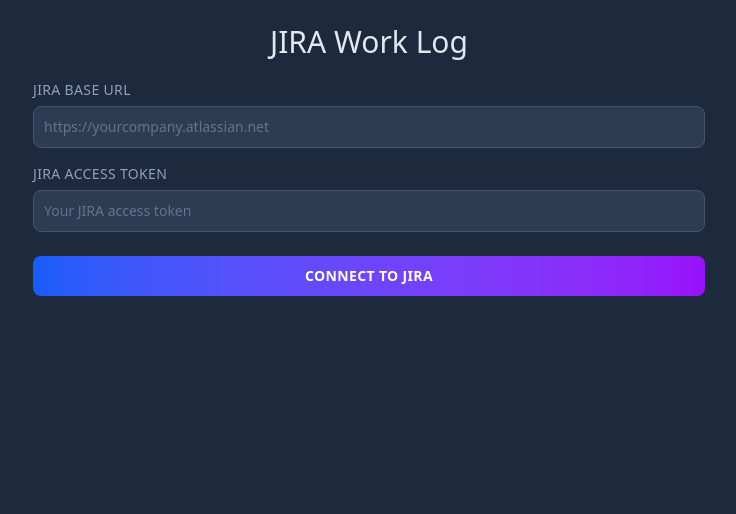
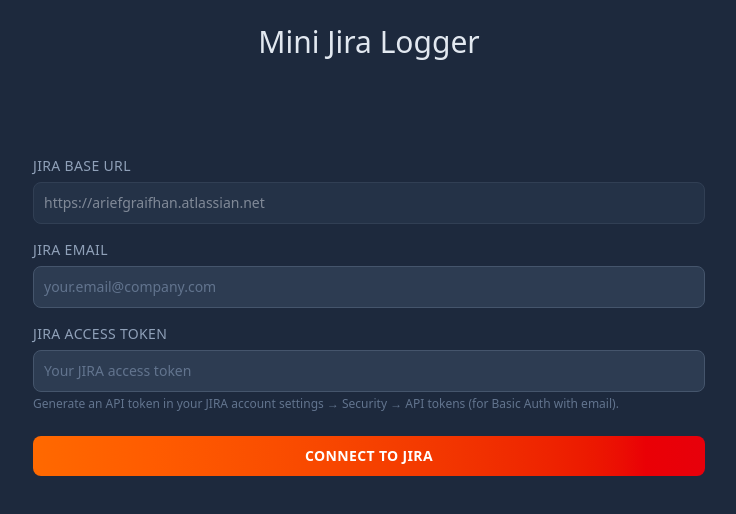
Before and after one commit to SwanVods/mini-jira-app, a SvelteKit app: page / in a window 1280 px wide. Shown: the top 514 px of the page, without its empty margins (271-1007 px from the left). Built offline with nearby package versions, Linux system fonts and the light colour scheme.

Commit message:
feat: Update JIRA client to include email for authentication and enhance error handling in login process

```diff
--- a/src-tauri/tauri.conf.json
+++ b/src-tauri/tauri.conf.json
@@ -13,8 +13,8 @@
     "windows": [
       {
         "title": "mini-jira-app",
-        "width": 390,
-        "height": 630,
+        "width": 400,
+        "height": 670,
         "resizable": false
       }
     ],
--- a/src/app.css
+++ b/src/app.css
@@ -1 +1,13 @@
 @import "tailwindcss";
+
+/* Hide scrollbars while maintaining scroll functionality */
+.scrollbar-hide {
+  /* Hide scrollbar for Chrome, Safari and Opera */
+  -webkit-overflow-scrolling: touch;
+  scrollbar-width: none; /* Firefox */
+  -ms-overflow-style: none; /* Internet Explorer 10+ */
+}
+
+.scrollbar-hide::-webkit-scrollbar {
+  display: none; /* Safari and Chrome */
+}
--- a/src/routes/+page.svelte
+++ b/src/routes/+page.svelte
@@ -25,6 +25,7 @@
 
   interface LoginForm {
     baseUrl: string;
+    email: string;
     token: string;
   }
 
@@ -43,7 +44,8 @@
 
   // Form states
   let loginForm = $state<LoginForm>({
-    baseUrl: '',
+    baseUrl: 'https://ariefgraifhan.atlassian.net',
+    email: '',
     token: '',
   });
 
@@ -65,6 +67,9 @@
     if (saved.token) {
       loginForm.token = saved.token;
     }
+    if (saved.email) {
+      loginForm.email = saved.email;
+    }
     if (saved.baseUrl) {
       loginForm.baseUrl = saved.baseUrl;
     }
@@ -81,9 +86,9 @@
   }
 
   async function handleLogin() {
-    const { baseUrl, token } = loginForm;
+    const { baseUrl, email, token } = loginForm;
 
-    if (!baseUrl || !token) {
+    if (!baseUrl || !email || !token) {
       showStatus('Please fill in all fields', 'error');
       return;
     }
@@ -94,12 +99,14 @@
       // Call Rust function to connect to JIRA
       const isConnected = await invoke<boolean>('connect_to_jira', {
         baseUrl: baseUrl.replace(/\/$/, ''), // Remove trailing slash
+        email: email,
         accessToken: token
       });
 
       if (isConnected) {
         // Save credentials
         localStorage.setItem('jiraCredentials', JSON.stringify({
+          email: email,
           token: token,
           baseUrl: baseUrl
         }));
@@ -110,11 +117,37 @@
         isLoggedIn = true;
         showStatus('Successfully connected to JIRA!', 'success');
       } else {
-        showStatus('Failed to connect to JIRA', 'error');
+        showStatus('Authentication failed. Please check your credentials.', 'error');
       }
 
     } catch (error: any) {
-      showStatus('Failed to connect: ' + error.message, 'error');
+      let errorMessage = 'Connection failed: ';
+
+      // Safely get the error message
+      const errorText = error?.message || error?.toString() || '';
+
+      // Parse different types of errors
+      if (errorText.includes('network')) {
+        errorMessage += 'Network error. Please check your internet connection.';
+      } else if (errorText.includes('timeout')) {
+        errorMessage += 'Connection timeout. The server may be slow or unreachable.';
+      } else if (errorText.includes('ssl') || errorText.includes('certificate')) {
+        errorMessage += 'SSL certificate error. Please check your JIRA URL.';
+      } else if (errorText.includes('401') || errorText.includes('Unauthorized')) {
+        errorMessage += 'Invalid credentials. Please check your access token.';
+      } else if (errorText.includes('404') || errorText.includes('Not Found')) {
+        errorMessage += 'JIRA server not found. Please check your base URL.';
+      } else if (errorText.includes('403') || errorText.includes('Forbidden')) {
+        errorMessage += 'Access denied. Your token may not have sufficient permissions.';
+      } else if (errorText.includes('500')) {
+        errorMessage += 'Server error. The JIRA server is experiencing issues.';
+      } else if (errorText) {
+        errorMessage += errorText;
+      } else {
+        errorMessage += 'Unknown error occurred.';
+      }
+
+      showStatus(errorMessage, 'error');
     }
   }
 
@@ -126,7 +159,8 @@
       assignedIssues = issues;
       showStatus('Issues loaded successfully!', 'success');
     } catch (error: any) {
-      showStatus('Failed to load issues: ' + error.message, 'error');
+      const errorText = error?.message || error?.toString() || 'Unknown error';
+      showStatus('Failed to load issues: ' + errorText, 'error');
     }
   }
 
@@ -151,8 +185,9 @@
     showStatus('Submitting work log...', 'loading');
 
     try {
-      // Convert date to ISO format with time
-      const startedDateTime = new Date(workDate + 'T09:00:00.000Z').toISOString();
+      // Convert date to JIRA-compatible format: yyyy-MM-ddTHH:mm:ss.SSS+0000
+      const dateObj = new Date(workDate + 'T09:00:00.000');
+      const startedDateTime = dateObj.toISOString().replace('Z', '+0000');
 
       await invoke('create_worklog', {
         issueKey: issueKey,
@@ -168,7 +203,8 @@
       workLogForm.description = '';
 
     } catch (error: any) {
-      showStatus('Failed to submit work log: ' + error.message, 'error');
+      const errorText = error?.message || error?.toString() || 'Unknown error';
+      showStatus('Failed to submit work log: ' + errorText, 'error');
     }
   }
 
@@ -183,6 +219,7 @@
     assignedIssues = [];
 
     // Clear form fields
+    loginForm.email = '';
     loginForm.token = '';
     loginForm.baseUrl = '';
     workLogForm.issueKey = '';
@@ -194,15 +231,36 @@
 </script>
 
 <div class="min-h-screen w-screen overflow-hidden p-0 m-0 bg-slate-800">
-  <div class="min-h-screen w-full p-6 overflow-y-auto">
+  <div class="min-h-screen w-full p-6 overflow-y-scroll scrollbar-hide">
 
     <h1 class="text-center text-slate-200 mb-5 font-light text-3xl max-w-4xl mx-auto">
-      JIRA Work Log
+      Mini Jira Logger
     </h1>
 
     {#if !isLoggedIn}
       <!-- Login Section -->
       <div class="space-y-4 max-w-2xl mx-auto">
+
+        <!-- Status Messages for Login - Fixed height container -->
+        <div class="min-h-[60px] flex items-center">
+          {#if status.visible}
+            <div class="w-full p-3 rounded-lg text-center font-medium text-sm transition-all {
+              status.type === 'success' ? 'bg-green-500/20 text-green-400 border border-green-500/30' :
+              status.type === 'error' ? 'bg-red-500/20 text-red-400 border border-red-500/30' :
+              'bg-blue-500/20 text-blue-400 border border-blue-500/30'
+            }">
+              {#if status.type === 'loading'}
+                <div class="flex items-center justify-center gap-2">
+                  <div class="w-4 h-4 border-2 border-blue-400 border-t-transparent rounded-full animate-spin"></div>
+                  {status.message}
+                </div>
+              {:else}
+                {status.message}
+              {/if}
+            </div>
+          {/if}
+        </div>
+
         <div>
           <label for="jiraBaseUrl" class="block mb-1.5 text-slate-400 font-medium text-sm uppercase tracking-wide">
             JIRA Base URL
@@ -213,13 +271,28 @@
             type="url"
             bind:value={loginForm.baseUrl}
             placeholder="https://yourcompany.atlassian.net"
+            class="w-full p-2.5 border border-slate-600 rounded-lg text-sm bg-slate-700/80 text-slate-200 placeholder-slate-500 focus:outline-none focus:border-blue-500 focus:bg-slate-700 focus:shadow-lg focus:shadow-blue-500/10 transition-all disabled:opacity-50 disabled:cursor-not-allowed disabled:transform-none"
+            disabled
+            required
+          />
+        </div>
+
+        <div>
+          <label for="jiraEmail" class="block mb-1.5 text-slate-400 font-medium text-sm uppercase tracking-wide">
+            JIRA Email
+          </label>
+
+          <input
+            id="jiraEmail"
+            type="email"
+            bind:value={loginForm.email}
+            placeholder="your.email@company.com"
             class="w-full p-2.5 border border-slate-600 rounded-lg text-sm bg-slate-700/80 text-slate-200 placeholder-slate-500 focus:outline-none focus:border-blue-500 focus:bg-slate-700 focus:shadow-lg focus:shadow-blue-500/10 transition-all"
             required
           />
         </div>
 
         <div>
-
           <label for="jiraAccessToken" class="block mb-1.5 text-slate-400 font-medium text-sm uppercase tracking-wide">
             JIRA Access Token
           </label>
@@ -232,21 +305,33 @@
             class="w-full p-2.5 border border-slate-600 rounded-lg text-sm bg-slate-700/80 text-slate-200 placeholder-slate-500 focus:outline-none focus:border-blue-500 focus:bg-slate-700 focus:shadow-lg focus:shadow-blue-500/10 transition-all"
             required
           />
+          <p class="text-xs text-slate-500 mt-1">
+            Generate an API token in your JIRA account settings → Security → API tokens (for Basic Auth with email).
+          </p>
         </div>
 
         <button
           onclick={handleLogin}
-          class="w-full p-2.5 bg-gradient-to-r from-blue-600 to-purple-600 text-white border-none rounded-lg text-sm font-semibold cursor-pointer uppercase tracking-wide mt-2 hover:-translate-y-0.5 hover:shadow-lg hover:shadow-blue-500/40 active:translate-y-0 transition-all"
+          disabled={status.visible && status.type === 'loading'}
+          class="w-full p-2.5 bg-gradient-to-r from-orange-500 to-red-600 text-white border-none rounded-lg text-sm font-semibold cursor-pointer uppercase tracking-wide mt-2 hover:-translate-y-0.5 hover:shadow-lg hover:shadow-orange-500/40 active:translate-y-0 transition-all disabled:opacity-50 disabled:cursor-not-allowed disabled:transform-none"
         >
+          {#if status.visible && status.type === 'loading'}
+            <div class="flex items-center justify-center gap-2">
+              <div class="w-4 h-4 border-2 border-white border-t-transparent rounded-full animate-spin"></div>
+              Connecting...
+            </div>
+          {:else}
             Connect to JIRA
+          {/if}
         </button>
       </div>
     {:else}
       <!-- Work Log Section -->
       <div class="space-y-4 max-w-2xl mx-auto">
         <div class="bg-blue-500/15 p-2.5 rounded-lg flex justify-between items-center">
-          <div class="flex flex-col">
-            <span class="text-purple-400 font-medium text-sm">Using Access Token</span>
+          <div class="flex flex-col min-h-[40px] justify-center">
+            <span class="text-purple-400 font-medium text-sm">{loginForm.email}</span>
+            <div class="min-h-[16px] flex items-start">
               {#if status.visible}
                 <span class="text-xs font-normal {
                   status.type === 'success' ? 'text-green-400' :
@@ -256,6 +341,7 @@
                   {status.message}
                 </span>
               {/if}
+            </div>
           </div>
           <button
             onclick={handleLogout}
@@ -285,7 +371,7 @@
           </select>
           <button
             onclick={handleRefreshIssues}
-            class="w-full p-2 bg-gradient-to-r from-slate-600 to-slate-700 text-white border-none rounded-lg text-xs font-semibold cursor-pointer mt-2 hover:-translate-y-0.5 hover:shadow-md transition-all"
+            class="w-full p-2 bg-gradient-to-r from-orange-500 to-red-600 text-white border-none rounded-lg text-xs font-semibold cursor-pointer mt-2 hover:-translate-y-0.5 hover:shadow-md transition-all"
           >
             Refresh Issues
           </button>
@@ -349,7 +435,7 @@
 
         <button
           onclick={handleSubmitWorkLog}
-          class="w-full p-2.5 bg-gradient-to-r from-blue-600 to-purple-600 text-white border-none rounded-lg text-sm font-semibold cursor-pointer uppercase tracking-wide mt-2 hover:-translate-y-0.5 hover:shadow-lg hover:shadow-blue-500/40 active:translate-y-0 transition-all"
+          class="w-full p-2.5 bg-gradient-to-r from-orange-500 to-red-600 text-white border-none rounded-lg text-sm font-semibold cursor-pointer uppercase tracking-wide mt-2 hover:-translate-y-0.5 hover:shadow-lg hover:shadow-orange-500/40 active:translate-y-0 transition-all"
         >
           Log Work
         </button>
```
Also changed, not shown: 2 other files (tests, documents, lock files or other folders). Lines whose indentation alone changed are shown as unchanged.
